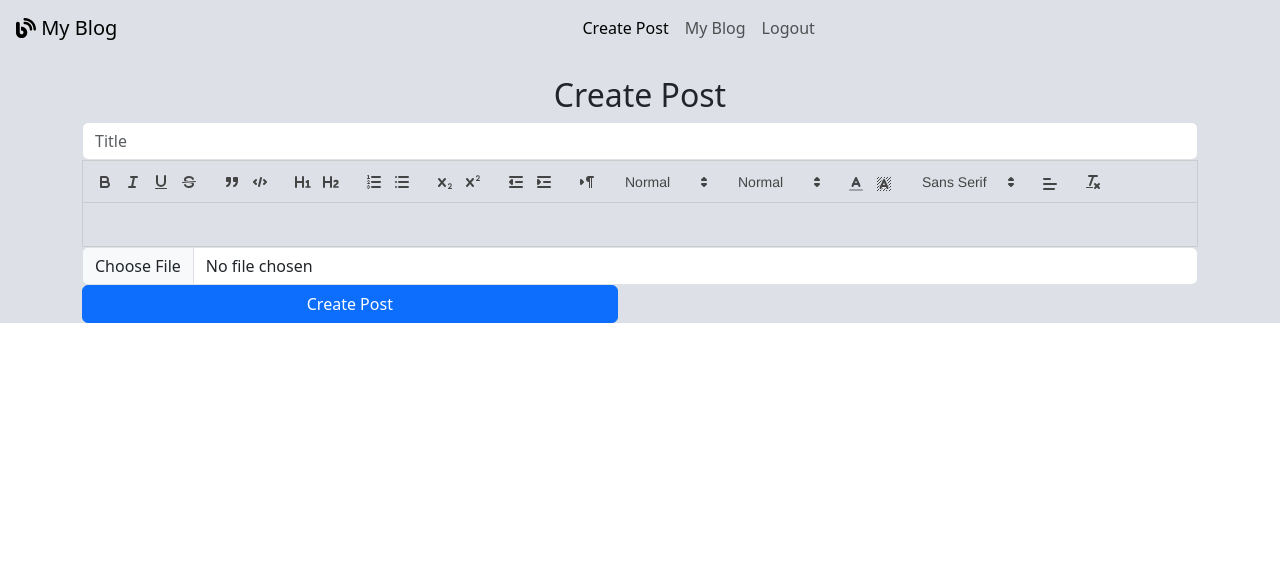
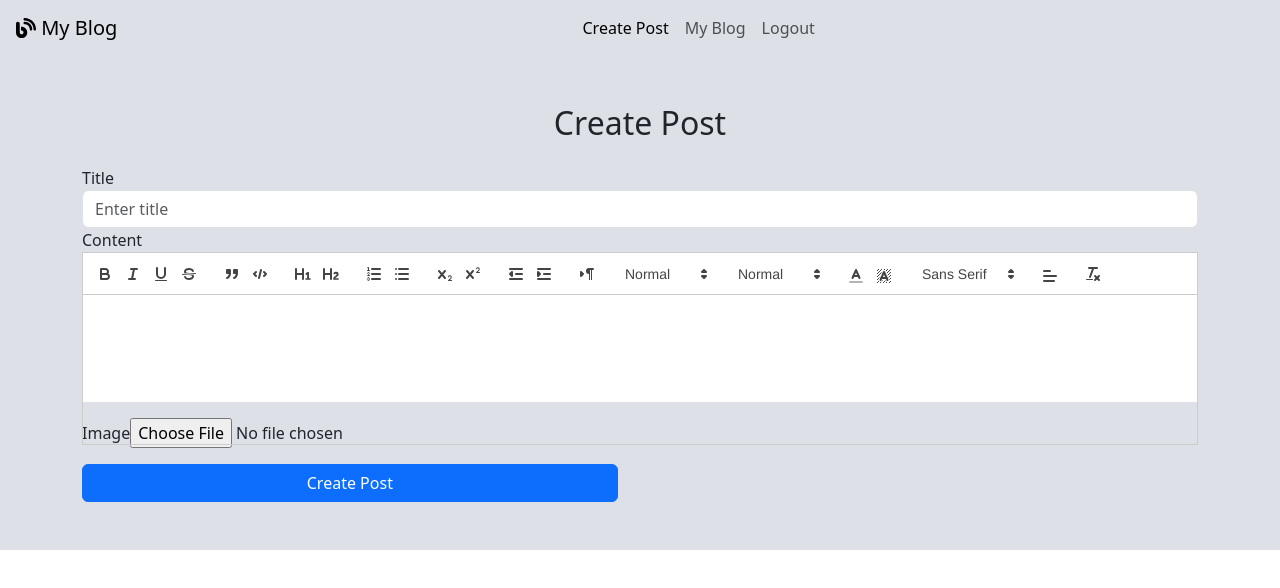
Before and after one commit to yarazarin/mern-blog-client, a React (Create React App) app: page /mern-blog-client/new in a window 1280 px wide. Shown: the top 588 px of the page. Built offline with nearby package versions, Linux system fonts and the light colour scheme; sample sign-in values are in the browser's storage.

Commit message:
some styles added

```diff
--- a/src/pages/PostForm.css
+++ b/src/pages/PostForm.css
@@ -1,3 +1,5 @@
+
+
 @font-face {
   font-family: 'vazir';
   src: url('../fonts/Vazir-Regular.ttf') format('truetype');
@@ -70,3 +72,7 @@
 .ql-font-ava {
   font-family: 'nastaliq';
 }
+
+.content-container {
+  height: 150px;
+  }
--- a/src/pages/PostForm.js
+++ b/src/pages/PostForm.js
@@ -103,40 +103,47 @@ const PostForm = () => {
   };
 
   return (
-    <div className="container">
-      <h2 className="text-center">{id ? "Edit Post" : "Create Post"}</h2>
+    <div className="container mt-5">
+      <h2 className="text-center mb-4">{id ? "Edit Post" : "Create Post"}</h2>
       {error && <div className="alert alert-danger">{error}</div>}
       <form onSubmit={handleSubmit}>
         <div className="form-group">
+          <label htmlFor="title">Title</label>
           <input
             type="text"
+            id="title"
             className="form-control"
-            placeholder="Title"
+            placeholder="Enter title"
             value={title}
             onChange={(e) => setTitle(e.target.value)}
             required
           />
         </div>
         <div className="form-group">
+
+          <label htmlFor="content">Content</label>
           <ReactQuill
+            id="content"
             value={content}
             onChange={setContent}
             modules={{ toolbar: toolbarOptions }}
+            className="mb-3 bg-white content-container"
           />
         </div>
         <div className="form-group">
+          <label htmlFor="image">Image</label>
           <input
             type="file"
-            className="form-control"
+            id="image"
+            className="form-control-file"
             onChange={(e) => setImage(e.target.files[0])}
           />
         </div>
-        <button type="submit" className="btn btn-primary">
+        <button type="submit" className="btn btn-primary mt-3 mb-5">
           {id ? "Update Post" : "Create Post"}
         </button>
       </form>
     </div>
   );
-};
-
+}
 export default PostForm;
```
